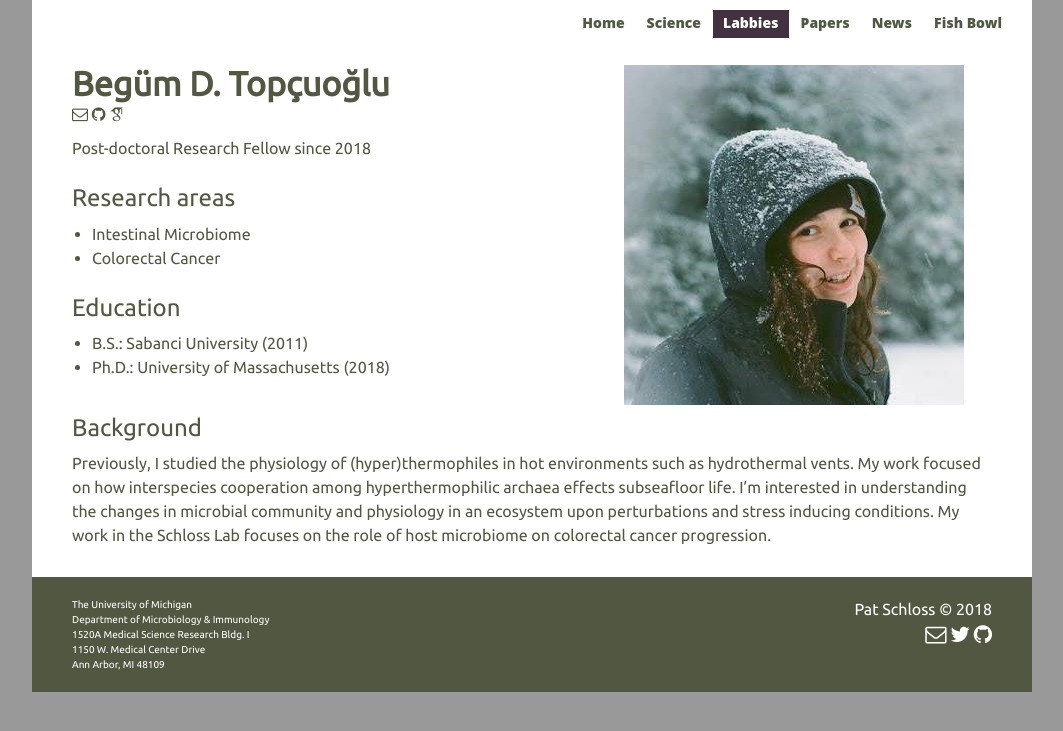
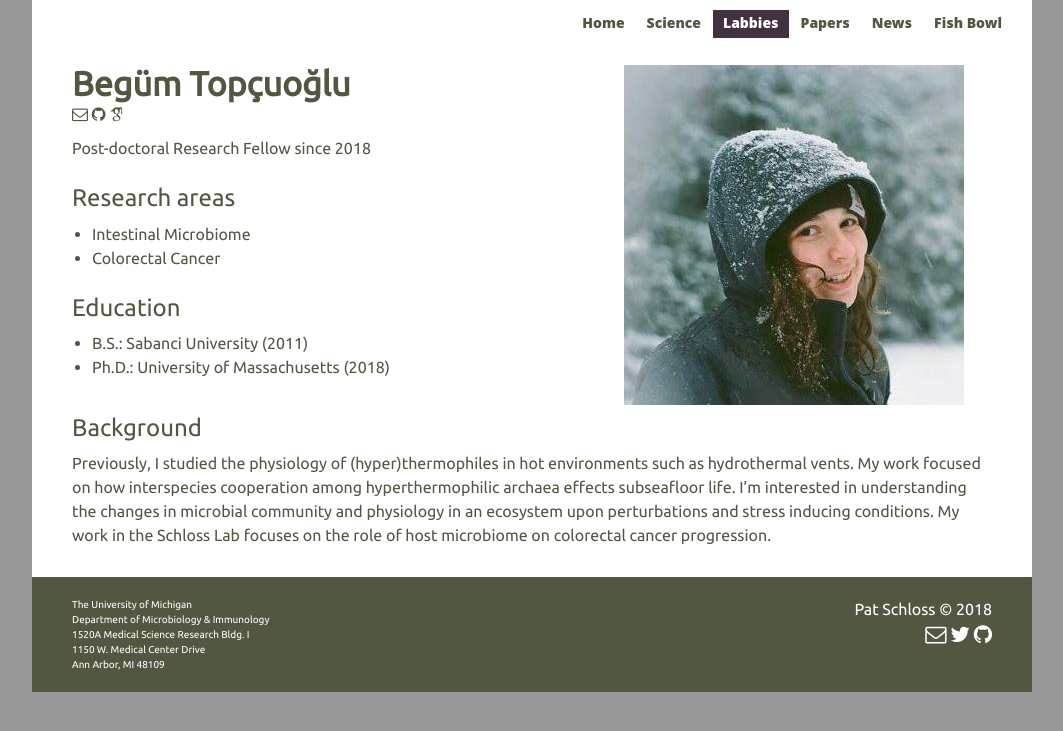
Before and after one commit to SchlossLab/schlosslab.github.io, a Jekyll site: the page built from _labbies/begumtop.md, in a window 1280 px wide. Shown: the top 731 px of the page, without its empty margins (108-1171 px from the left). Built offline with Jekyll 4.4.1, drawn with Linux system fonts in a browser that asks for light colours; nearby versions of some CDN libraries; some web fonts are replaced.

Commit message:
Remove middle initial

```diff
--- a/_labbies/begumtop.md
+++ b/_labbies/begumtop.md
@@ -1,7 +1,7 @@
 ---
 layout: labbies
 status: current
-title: Begüm D. Topçuoğlu
+title: Begüm Topçuoğlu
 email: begumtop@umich.edu
 picture: /assets/img/begumtop.jpg
 previous_training:
```
